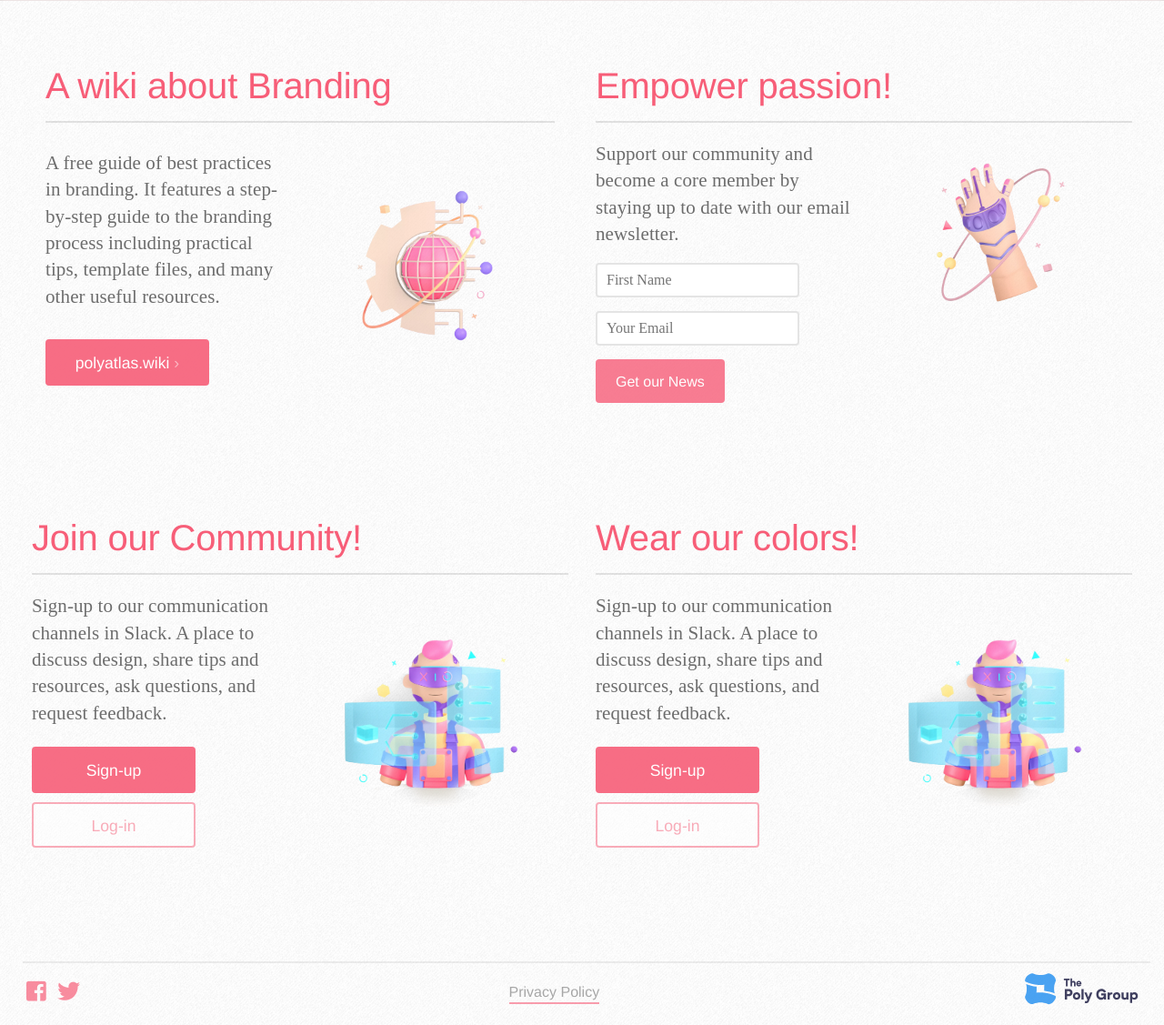
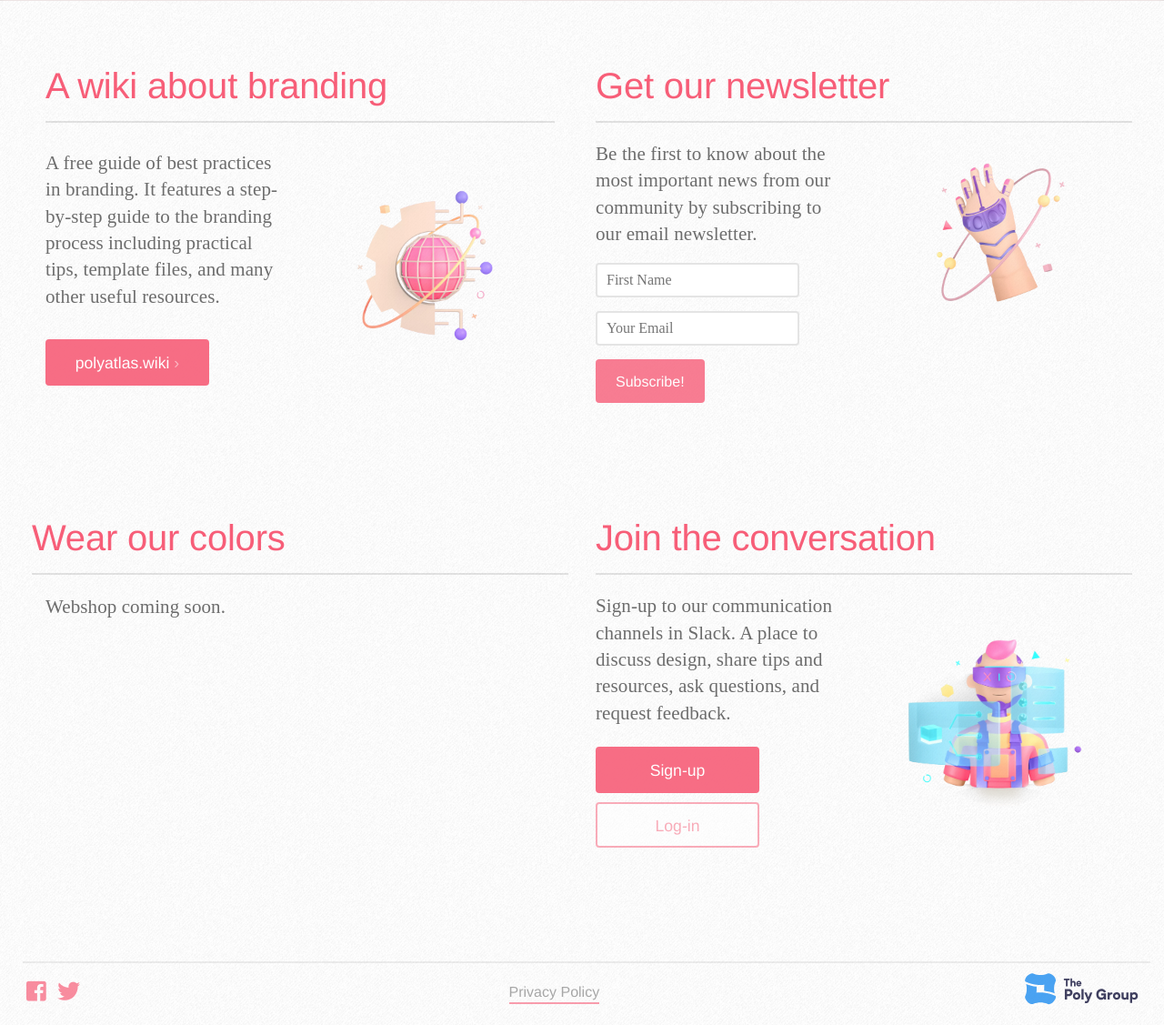
Before and after one commit to polyfen/polyforum, a PHP site: page / in a window 1280 px wide. Shown: the part 557-1684 px from the top of the page at 91% size. Run offline with PHP 8.4, Linux system fonts and the light colour scheme; some libraries are stand-ins or nearby versions; some web fonts are replaced.

Commit message:
Changes in texts

```diff
--- a/index.php
+++ b/index.php
@@ -74,7 +74,7 @@
 
               <div class="col-6">
                 <div class="col-12" style="padding-bottom:10px;">
-                  <h2>A wiki about Branding</h2>
+                  <h2>A wiki about branding</h2>
                   <div class="border" style="margin-top:-10px;">
                   </div>
                   <div class="col-12 col-md-6" id="polyatlas-image">
@@ -89,14 +89,14 @@
             </div>
 
             <div class="col-6" style="padding-bottom:10px;">
-              <h2>Empower passion!</h2>
+              <h2>Get our newsletter</h2>
               <div class="border" style="margin-top:-10px;">
               </div>
               <div class="col-12 col-md-6" id="education-image">
               </div>
               <div id="polyatlas-wrapper" class="col-12 col-md-6">
               <p>
-                  Support our community and become a core member by staying up to date with our email newsletter.
+              Be the first to know about the most important news from our community by subscribing to our email newsletter.
                 </p>
 
                 <div id="form-container">
@@ -125,7 +125,7 @@
                       <div style="position: absolute; left: -5000px;" aria-hidden="true"><input type="text" name="b_1c1543196ef746efeaee1ba01_0be410489f" tabindex="-1" value=""></div>
                           <div class="optionalParent">
                               <div class="clear foot">
-                                  <input type="submit" value="Get our News" name="subscribe" id="mc-embedded-subscribe" class="button">
+                                  <input type="submit" value="Subscribe!" name="subscribe" id="mc-embedded-subscribe" class="button">
                                   <p class="brandingLogo" style="display:none;"><a href="http://eepurl.com/idfsm9" title="Mailchimp - email marketing made easy and fun"><img src="https://eep.io/mc-cdn-images/template_images/branding_logo_text_dark_dtp.svg"></a></p>
                               </div>
                           </div>
@@ -143,8 +143,20 @@
 
         <div class="col">
           <div class="row card-wrapper">
+
+          <div class="col-6">
+              <h2>Wear our colors</h2>
+              <div class="border" style="margin-top:-10px;">
+              </div>
+              <div class="col-12 col-md-6" id="shop-image">
+              </div>
+              <div id="shop-wrapper" class="col-12 col-md-6">
+                <p>Webshop coming soon.</p>
+              </div>
+            </div>
+
             <div class="col-6">
-              <h2>Join our Community!</h2>
+              <h2>Join the conversation</h2>
               <div class="border" style="margin-top:-10px;">
               </div>
               <div class="col-12 col-md-6" id="slack-image">
@@ -158,20 +170,7 @@
               </div>
             </div>
 
-            <div class="col-6">
-              <h2>Wear our colors!</h2>
-              <div class="border" style="margin-top:-10px;">
-              </div>
-              <div class="col-12 col-md-6" id="slack-image">
-              </div>
-              <div id="slack-wrapper" class="col-12 col-md-6">
-                <p>Sign-up to our communication channels in Slack. A place to discuss design, share tips and resources, ask questions, and request feedback.</p>
-                <div class="card-buttons-wrapper" style="margin-top: -10px;margin-bottom: 10px;">
-                  <a class="button" id="signup-button" href="https://polyforum.org/join" target="_blank">Sign-up</a>
-                  <a class="button" id="login-button" href="https://polyforum.org/slack" target="_blank">Log-in</a>
-                </div>
-              </div>
-            </div>
+
           </div>
         </div>
       </div>
```
